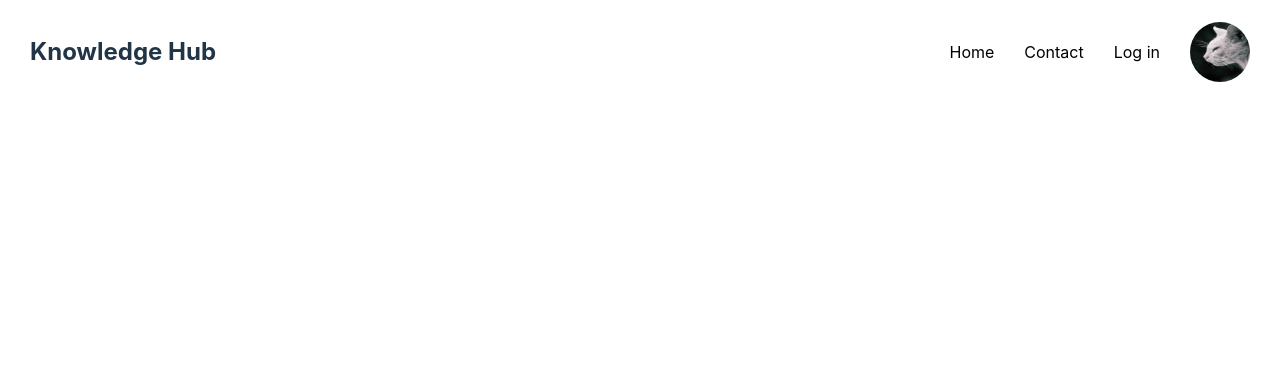
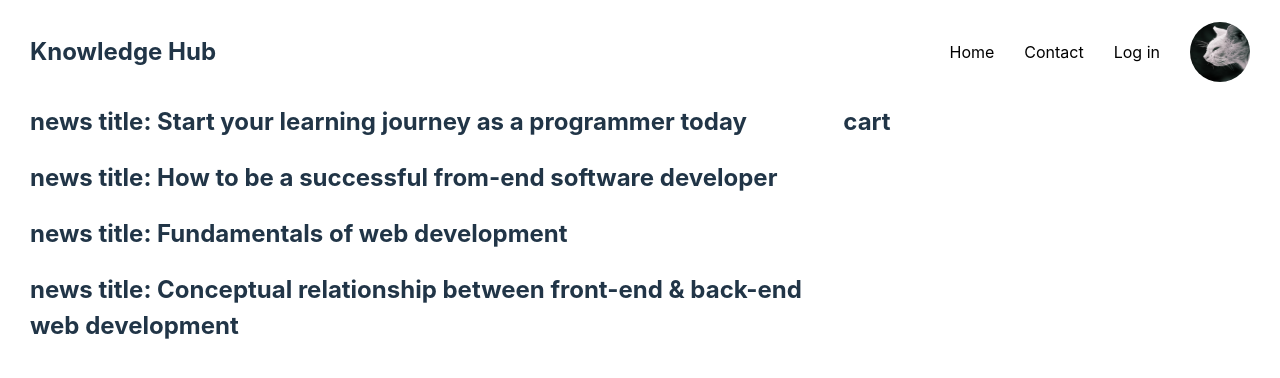
Before and after one commit to sayed8901/knowledge-cafe-vite-react, a React (Vite) app: page / in a window 1280 px wide. Shown: the top 378 px of the page. Built offline with nearby package versions, Linux system fonts and the light colour scheme.

Commit message:
json data created & loaded

```diff
--- a/src/App.jsx
+++ b/src/App.jsx
@@ -3,6 +3,7 @@ import reactLogo from './assets/react.svg'
 import viteLogo from '/vite.svg'
 import './App.css'
 import Header from './components/Header/Header'
+import Main from './components/Main/Main'
 
 function App() {
   const [count, setCount] = useState(0)
@@ -10,6 +11,7 @@ function App() {
   return (
     <div className="App">
       <Header></Header>
+      <Main></Main>
     </div>
   )
 }
--- a/src/components/Header/Header.css
+++ b/src/components/Header/Header.css
@@ -5,25 +5,21 @@
     align-items: center;
     margin-top: 20px;
 }
-
 .header img{
     height: 60px;
     width: 60px;
     border-radius: 50%;
 }
-
 .links{
     display: flex;
     justify-content: center;
     align-items: center;
 }
-
 nav.header .links a{
     text-decoration: none;
     color: black;
     margin-right: 30px;
 }
-
 nav.header .links a:hover{
     color: crimson;
 }
--- a/src/components/Header/Header.jsx
+++ b/src/components/Header/Header.jsx
@@ -1,6 +1,6 @@
 import React from 'react';
-import './Header.css'
-import logo from '../../assets/photo.avif'
+import './Header.css';
+import logo from '../../assets/photo.avif';
 
 const Header = () => {
     return (
--- /dev/null
+++ b/src/components/Main/Main.css
@@ -0,0 +1,4 @@
+.main-container{
+    display: grid;
+    grid-template-columns: 2fr 1fr;
+}
--- /dev/null
+++ b/src/components/Main/Main.jsx
@@ -0,0 +1,32 @@
+import React, { useEffect, useState } from 'react';
+import './Main.css';
+import News from '../News/News';
+
+const Main = () => {
+    const [blogs, setBlogs] = useState([]);
+
+    useEffect( () => {
+        fetch('data.json')
+        .then(res => res.json())
+        .then(data => setBlogs(data))
+    } , [])
+
+
+    return (
+        <div className='main-container'>
+            <div className='blog-container'>
+                {
+                    blogs.map(news => <News
+                        newsItem = {news}
+                        key = {news.id}
+                    ></News>)
+                }
+            </div>
+            <div className='cart-container'>
+                <h2>cart</h2>
+            </div>
+        </div>
+    );
+};
+
+export default Main;
--- /dev/null
+++ b/src/components/News/News.jsx
@@ -0,0 +1,13 @@
+import React from 'react';
+import './News.css'
+
+const News = (props) => {
+    const {id, blogTitle, coverImage, authorThumbnail, publishedDate, readTimeInMinutes} = props.newsItem;
+    return (
+        <div>
+            <h2>news title: {blogTitle}</h2>
+        </div>
+    );
+};
+
+export default News;
```
Also changed, not shown: src/components/News/News.css (added).
